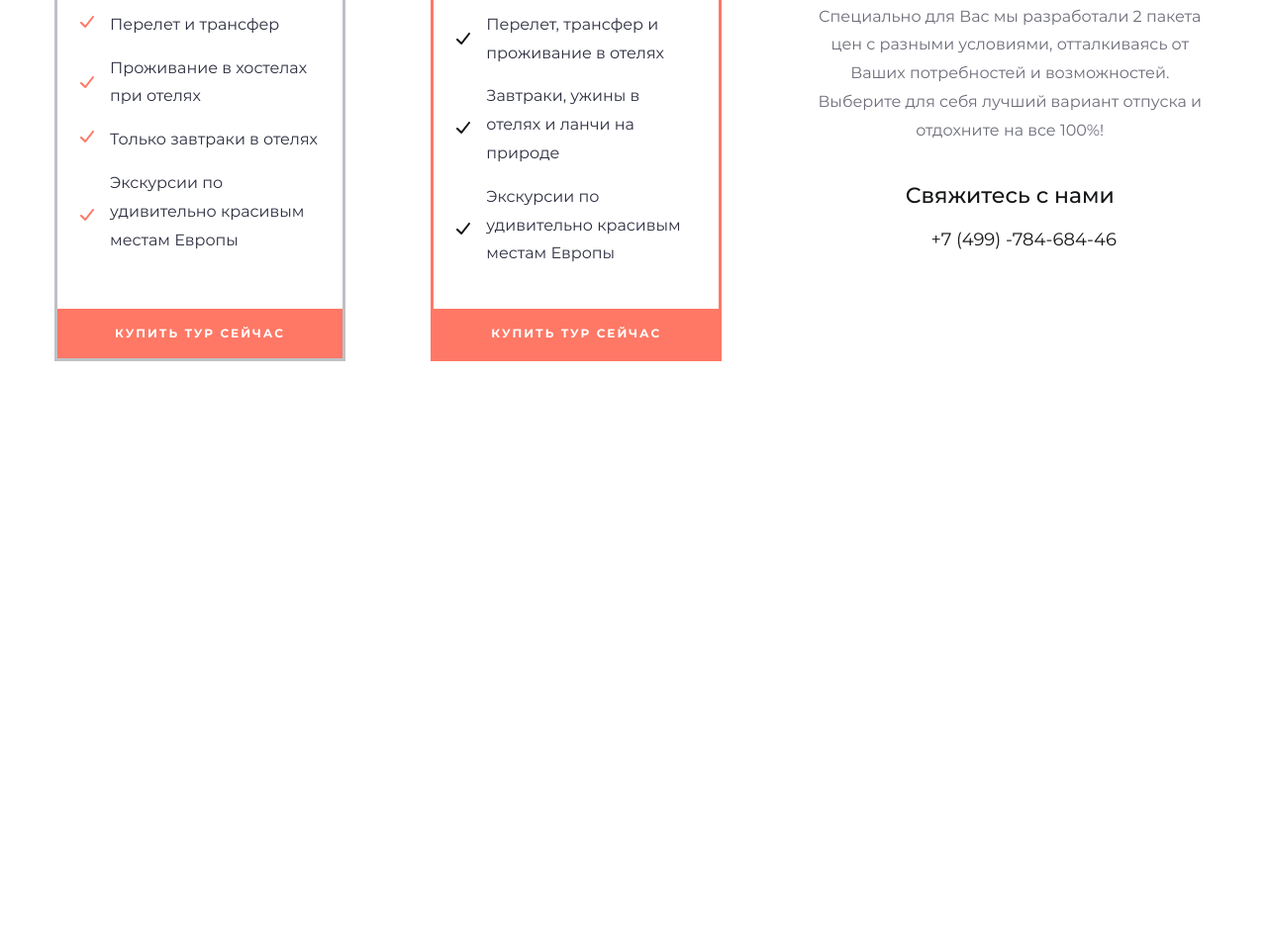
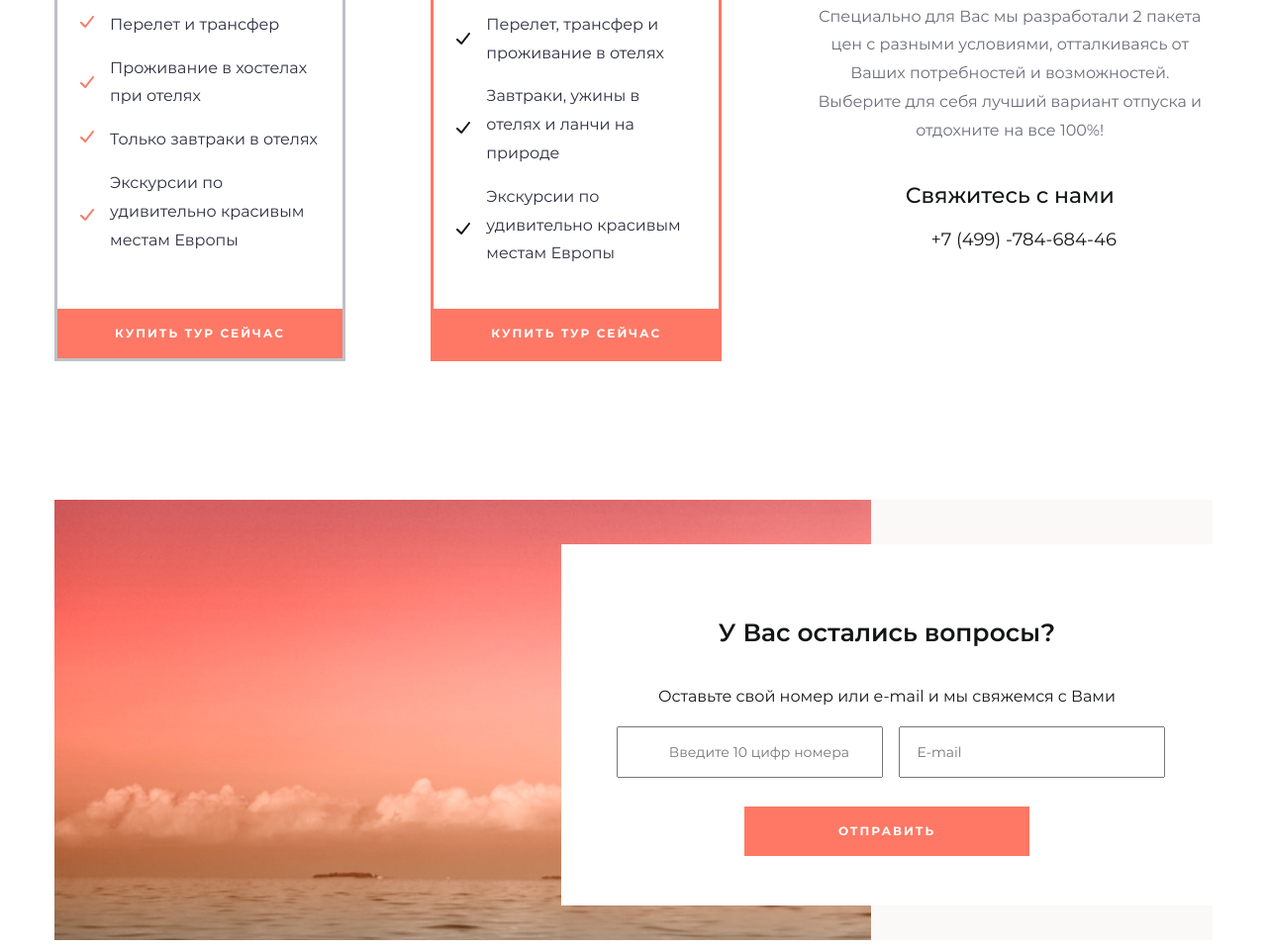
Before and after one commit to AndrewChernigovsky/-_-, a website: page source/index.html in a window 1280 px wide. Shown: the part 2474-3434 px from the top of the page at 99% size. Before the commit the page ends 2839 px from the top, so only its background shows below. Drawn offline with nearby package versions, Linux system fonts and the light colour scheme; files that its build step writes are made by us from their sources.

Commit message:
formAdap

```diff
--- a/source/index.html
+++ b/source/index.html
@@ -368,7 +368,7 @@
         </div>
       </section>
     </div>
-    <div class="formFeedBack" style="display: none;">
+    <div class="formFeedBack">
       <div class="formFeedBack__wrapper">
         <form class="formFeedBack__form" method="POST" action="https://echo.htmlacademy.ru">
           <div class="formFeedBack__form-wrapper">
--- a/source/sass/blocks/formFB.scss
+++ b/source/sass/blocks/formFB.scss
@@ -1,27 +1,58 @@
 .formFeedBack{
+  width: 100vw;
+  margin-left: calc(-50vw + 50%);
+
+  @media (min-width: $ds) {
     min-height: 455px;
-  background-image: url("../image/content/bg-form.jpg");
-  position: relative;
     background-size: contain;
-  background-repeat: no-repeat;
-  margin-bottom: 160px;
+    width: 100%;
+    margin-left: auto;
+  }
 
   &__wrapper {
-    min-height: 315px;
+    display: flex;
+    justify-content: center;
+    align-items: center;
+    min-width: 100%;
+    min-height: inherit;
+    position: relative;
+    margin-bottom: 160px;
+    min-height: 445px;
+    background-color: $lightWhite2;
+
+    @media (min-width: $tb) {
+      background-image: url("../image/content/bg-form.jpg");
+      background-size: cover;
+      background-repeat: no-repeat;
+    }
+
+
+    @media (min-width: $ds) {
+      min-height: 445px;
+      background-size: contain;
+    }
   }
 
   &__form {
-    max-width: 656px;
+    max-width: 558px;
     min-height: 215px;
     display: flex;
     flex-direction: column;
     justify-content: center;
     align-items: center;
+    padding: 10px;
+    background-color: transparent;
+
+    @media (min-width: $tb) {
       padding: 50px;
       background-color: $white;
+    }
+
+    @media (min-width: $ds) {
       position: absolute;
       right: 0;
       top: 45px;
+    }
   }
 
   &__form-wrapper {
@@ -30,6 +61,7 @@
     justify-content: center;
     align-items: center;
     flex-direction: column;
+    text-align: center;
   }
 }
 
@@ -38,6 +70,7 @@
   display: flex;
   justify-content: space-between;
   align-items: center;
+  flex-direction: column;
   margin-bottom: 20px;
   min-width: 100%;
 
@@ -52,4 +85,24 @@
     width: 198px;
     padding-right: 51px;
   }
+
+  input:nth-child(n){
+    margin-bottom: 20px;
+
+    &:last-child{
+      margin-bottom: 0;
+
+      @media (min-width: $tb) {
+        margin-bottom: auto;
       }
+    }
+
+    @media (min-width: $tb) {
+      margin-bottom: auto;
+    }
+  }
+
+  @media (min-width: $tb) {
+    flex-direction: row;
+  }
+}
```
Lines whose indentation alone changed are shown as unchanged.
